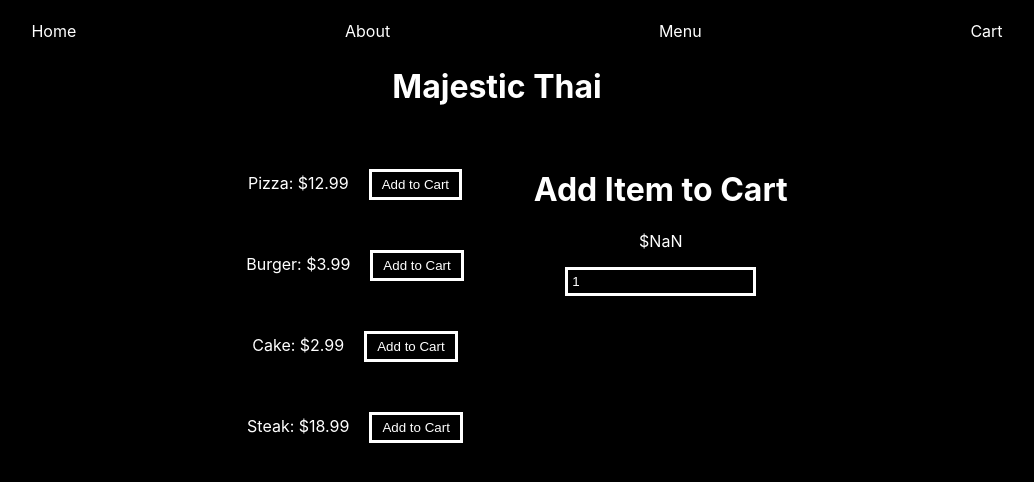
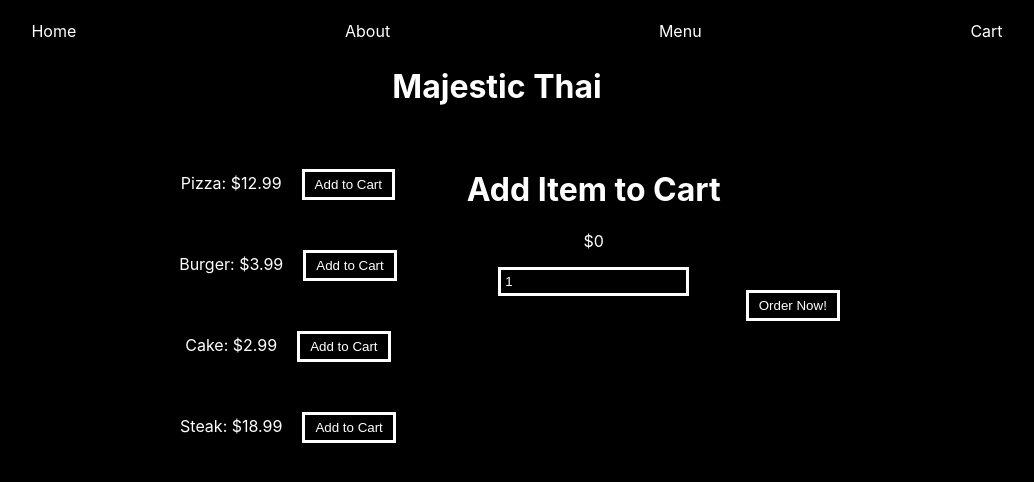
Before and after one commit to PatrickBoynton/majestic-thai, a React (Create React App) app: page / in a window 1280 px wide. Shown: the top 482 px of the page, without its empty margins (143-1177 px from the left). Built offline with nearby package versions, Linux system fonts and the light colour scheme.

Commit message:
Working on a way to add more than one item.

```diff
--- a/src/components/Order.js
+++ b/src/components/Order.js
@@ -4,9 +4,9 @@ class Order extends Component {
     constructor(props) {
         super(props);
         this.state = {
-            order: [],
+            items: [],
             value: 1,
-            menuItem: "Add item to cart",
+            menuItem: "",
             quantity: 0
         }
         this.handleChange = this.handleChange.bind(this);
@@ -14,20 +14,24 @@ class Order extends Component {
 
     //From the docs.
     handleChange(event) {
-        console.log(this.props.quantity)
         this.setState({value: event.target.value});
     }
-
+    handleClick = () => {
+        alert(`Your order of ${this.state.value} ${this.props.item} for a price of ${this.props.price * this.state.value}, will be ready in 15 minutes.`)
+    }
     render() {
         const order = this.props.order?.map((items, index) =>
             <li key={index}>
                 <h1>{this.props.item}</h1>
-                <p>${this.props.price * this.state.value}</p>
+                <p>${this.props.price * this.state.value || 0}</p>
                 <input type="number" value={this.state.value} onChange={this.handleChange}/>
             </li>);
-        return <ul>
-            {order}
-        </ul>;
+        return <>
+            <ul>
+                {order}
+            </ul>
+            <button onClick={this.handleClick} className="btn">Order Now!</button>
+        </>;
     }
 }
 
```
